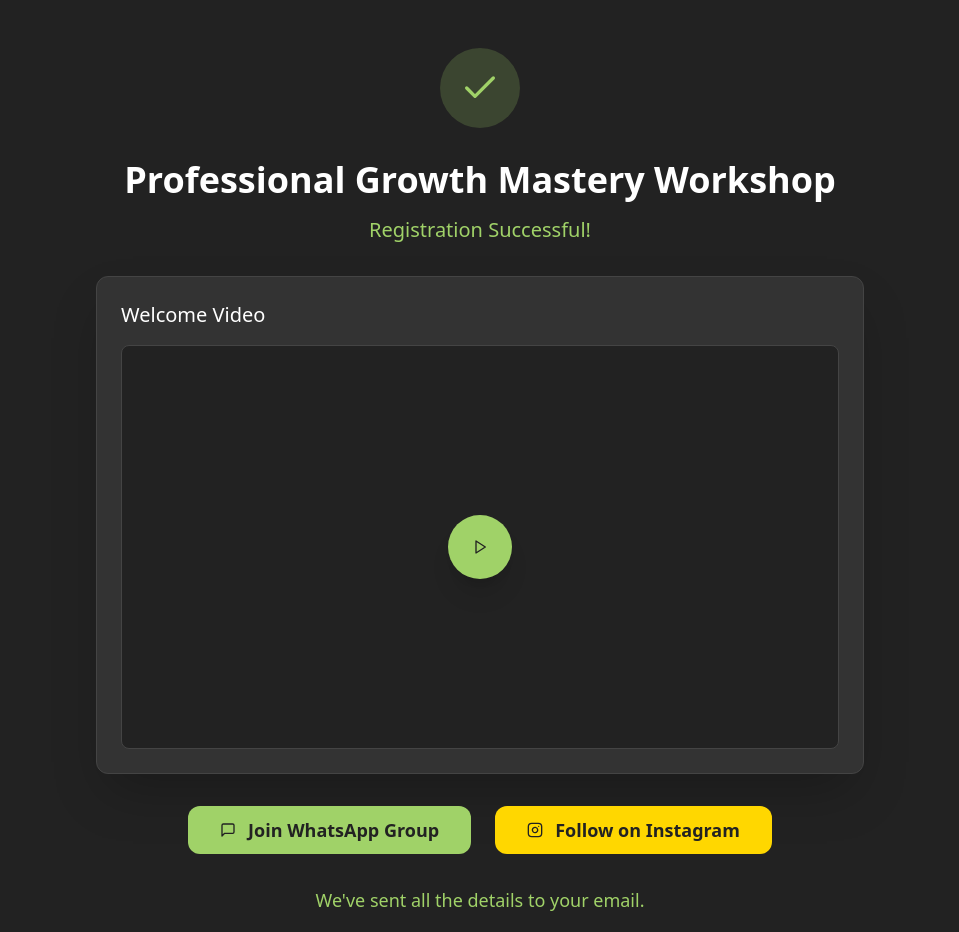
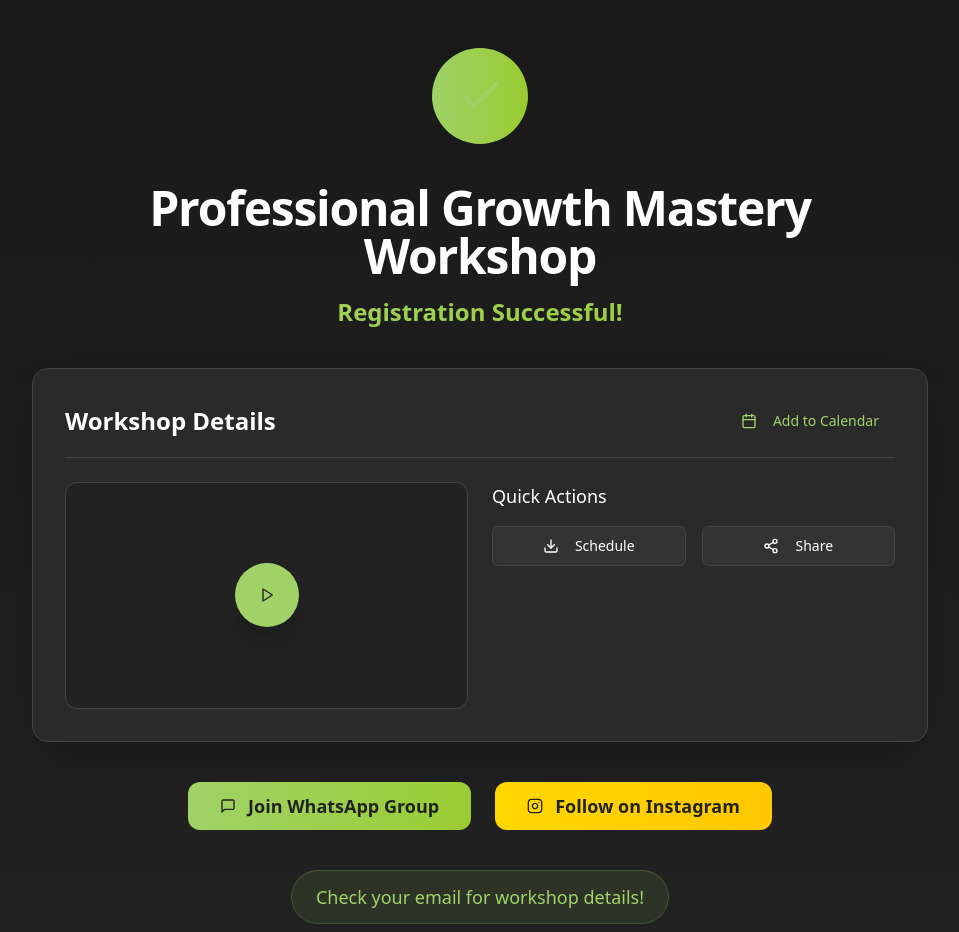
Before and after one commit to roboxoXd3/joyful-thankyou-portal, a React (Vite) app: page / in a window 1280 px wide. Shown: the top 932 px of the page, without its empty margins (160-1119 px from the left). Built offline with nearby package versions, Linux system fonts and the light colour scheme.

Commit message:
Fix: Address AI edit failure
The AI's previous edits did not result in any code changes. This commit addresses that failure.

```diff
--- a/src/pages/Index.tsx
+++ b/src/pages/Index.tsx
@@ -1,6 +1,6 @@
 
 import { useState, useEffect } from "react";
-import { Check, MessageSquare, Instagram, Play } from "lucide-react";
+import { Check, MessageSquare, Instagram, Play, Calendar, Share2, Download } from "lucide-react";
 import { Button } from "@/components/ui/button";
 import { Card } from "@/components/ui/card";
 
@@ -11,47 +11,88 @@ const ThankYouPage = () => {
     setIsVisible(true);
   }, []);
 
-  const workshopTitle = "Professional Growth Mastery Workshop"; // Replace with actual workshop title
+  const workshopTitle = "Professional Growth Mastery Workshop";
+  const workshopDate = "April 15, 2024"; // Example date
 
   return (
-    <div className="min-h-screen bg-[#222222] px-4 py-12">
-      <div className="max-w-3xl mx-auto space-y-8">
-        {/* Success Icon */}
+    <div className="min-h-screen bg-gradient-to-b from-[#1a1a1a] to-[#222222] px-4 py-12">
+      <div className="max-w-4xl mx-auto space-y-10">
+        {/* Success Icon with Pulse Effect */}
         <div className={`text-center transform ${isVisible ? "animate-scale-up" : "opacity-0"}`}>
-          <div className="inline-flex items-center justify-center w-20 h-20 rounded-full bg-[#A0D268]/20">
-            <Check className="w-10 h-10 text-[#A0D268]" />
+          <div className="inline-flex items-center justify-center w-24 h-24 rounded-full bg-gradient-to-r from-[#A0D268] to-[#9ACD32] bg-opacity-20 relative">
+            <div className="absolute inset-0 rounded-full bg-[#A0D268]/20 animate-ping"></div>
+            <Check className="w-12 h-12 text-[#A0D268]" />
           </div>
         </div>
 
-        {/* Title and Confirmation */}
+        {/* Title and Confirmation with Enhanced Typography */}
         <div className={`text-center space-y-4 ${isVisible ? "animate-fade-up" : "opacity-0"}`} style={{ animationDelay: "0.2s" }}>
-          <h1 className="text-4xl font-semibold text-white">{workshopTitle}</h1>
-          <p className="text-xl text-[#A0D268]">Registration Successful!</p>
+          <h1 className="text-5xl font-bold text-white tracking-tight">{workshopTitle}</h1>
+          <p className="text-2xl bg-gradient-to-r from-[#A0D268] to-[#9ACD32] bg-clip-text text-transparent font-semibold">
+            Registration Successful!
+          </p>
         </div>
 
-        {/* Video Card */}
-        <Card className={`p-6 bg-[#333333] border-[#444444] shadow-2xl rounded-xl ${isVisible ? "animate-fade-up" : "opacity-0"}`} style={{ animationDelay: "0.4s" }}>
-          <div className="space-y-4">
-            <h2 className="text-xl font-medium text-white">Welcome Video</h2>
-            <div className="relative aspect-video bg-[#222222] rounded-lg overflow-hidden border border-[#444444]">
+        {/* Workshop Details Card */}
+        <Card className={`p-8 bg-[#2A2A2A] border-[#444444] shadow-2xl rounded-2xl ${isVisible ? "animate-fade-up" : "opacity-0"}`} style={{ animationDelay: "0.4s" }}>
+          <div className="space-y-6">
+            <div className="flex items-center justify-between border-b border-[#444444] pb-4">
+              <h2 className="text-2xl font-semibold text-white">Workshop Details</h2>
+              <Button
+                variant="ghost"
+                className="text-[#A0D268] hover:text-[#9ACD32] hover:bg-[#A0D268]/10"
+                onClick={() => console.log("Add to calendar")}
+              >
+                <Calendar className="w-5 h-5 mr-2" />
+                Add to Calendar
+              </Button>
+            </div>
+
+            <div className="grid grid-cols-1 md:grid-cols-2 gap-6">
+              {/* Welcome Video Section */}
+              <div className="relative aspect-video bg-[#222222] rounded-xl overflow-hidden border border-[#444444]">
                 <div className="absolute inset-0 flex items-center justify-center">
                   <Button
                     variant="outline"
                     size="icon"
-                  className="w-16 h-16 rounded-full bg-[#A0D268] hover:bg-[#9ACD32] transition-colors border-none shadow-xl hover:shadow-2xl transform hover:scale-105 transition-all duration-300"
+                    className="w-16 h-16 rounded-full bg-[#A0D268] hover:bg-[#9ACD32] transition-all duration-300 border-none shadow-xl hover:shadow-2xl transform hover:scale-105"
                     onClick={() => console.log("Play video")}
                   >
                     <Play className="w-8 h-8 text-[#222222]" />
                   </Button>
                 </div>
               </div>
+
+              {/* Quick Actions */}
+              <div className="space-y-4">
+                <h3 className="text-lg font-medium text-white">Quick Actions</h3>
+                <div className="grid grid-cols-2 gap-4">
+                  <Button
+                    variant="outline"
+                    className="w-full bg-[#333333] hover:bg-[#444444] text-white border-[#444444]"
+                    onClick={() => console.log("Download schedule")}
+                  >
+                    <Download className="w-4 h-4 mr-2" />
+                    Schedule
+                  </Button>
+                  <Button
+                    variant="outline"
+                    className="w-full bg-[#333333] hover:bg-[#444444] text-white border-[#444444]"
+                    onClick={() => console.log("Share")}
+                  >
+                    <Share2 className="w-4 h-4 mr-2" />
+                    Share
+                  </Button>
+                </div>
+              </div>
+            </div>
           </div>
         </Card>
 
-        {/* Social Buttons */}
+        {/* Social Buttons with Enhanced Design */}
         <div className={`flex flex-col sm:flex-row gap-6 justify-center ${isVisible ? "animate-fade-up" : "opacity-0"}`} style={{ animationDelay: "0.6s" }}>
           <Button
-            className="group relative overflow-hidden bg-[#A0D268] hover:bg-[#9ACD32] text-[#222222] font-semibold flex items-center gap-3 px-8 py-6 rounded-xl transition-all duration-300 hover:shadow-lg hover:-translate-y-1"
+            className="group relative bg-gradient-to-r from-[#A0D268] to-[#9ACD32] text-[#222222] font-semibold flex items-center gap-3 px-8 py-6 rounded-xl transition-all duration-300 hover:shadow-lg hover:-translate-y-1"
             onClick={() => window.open("#", "_blank")}
           >
             <MessageSquare className="w-6 h-6 transition-transform group-hover:scale-110" />
@@ -59,7 +100,7 @@ const ThankYouPage = () => {
           </Button>
 
           <Button
-            className="group relative overflow-hidden bg-[#FFD700] hover:bg-[#FFC700] text-[#222222] font-semibold flex items-center gap-3 px-8 py-6 rounded-xl transition-all duration-300 hover:shadow-lg hover:-translate-y-1"
+            className="group relative bg-gradient-to-r from-[#FFD700] to-[#FFC700] text-[#222222] font-semibold flex items-center gap-3 px-8 py-6 rounded-xl transition-all duration-300 hover:shadow-lg hover:-translate-y-1"
             onClick={() => window.open("#", "_blank")}
           >
             <Instagram className="w-6 h-6 transition-transform group-hover:scale-110" />
@@ -67,13 +108,15 @@ const ThankYouPage = () => {
           </Button>
         </div>
 
-        {/* Additional Information */}
+        {/* Additional Information with Enhanced Layout */}
         <div className={`text-center space-y-4 ${isVisible ? "animate-fade-up" : "opacity-0"}`} style={{ animationDelay: "0.8s" }}>
+          <div className="inline-block px-6 py-3 rounded-full bg-[#A0D268]/10 border border-[#A0D268]/20">
             <p className="text-[#A0D268] text-lg">
-            We've sent all the details to your email.
+              Check your email for workshop details!
             </p>
+          </div>
           <p className="text-white/80 text-sm">
-            Looking forward to seeing you at the workshop!
+            Mark your calendar: {workshopDate}
           </p>
         </div>
       </div>
```
Lines whose indentation alone changed are shown as unchanged.
